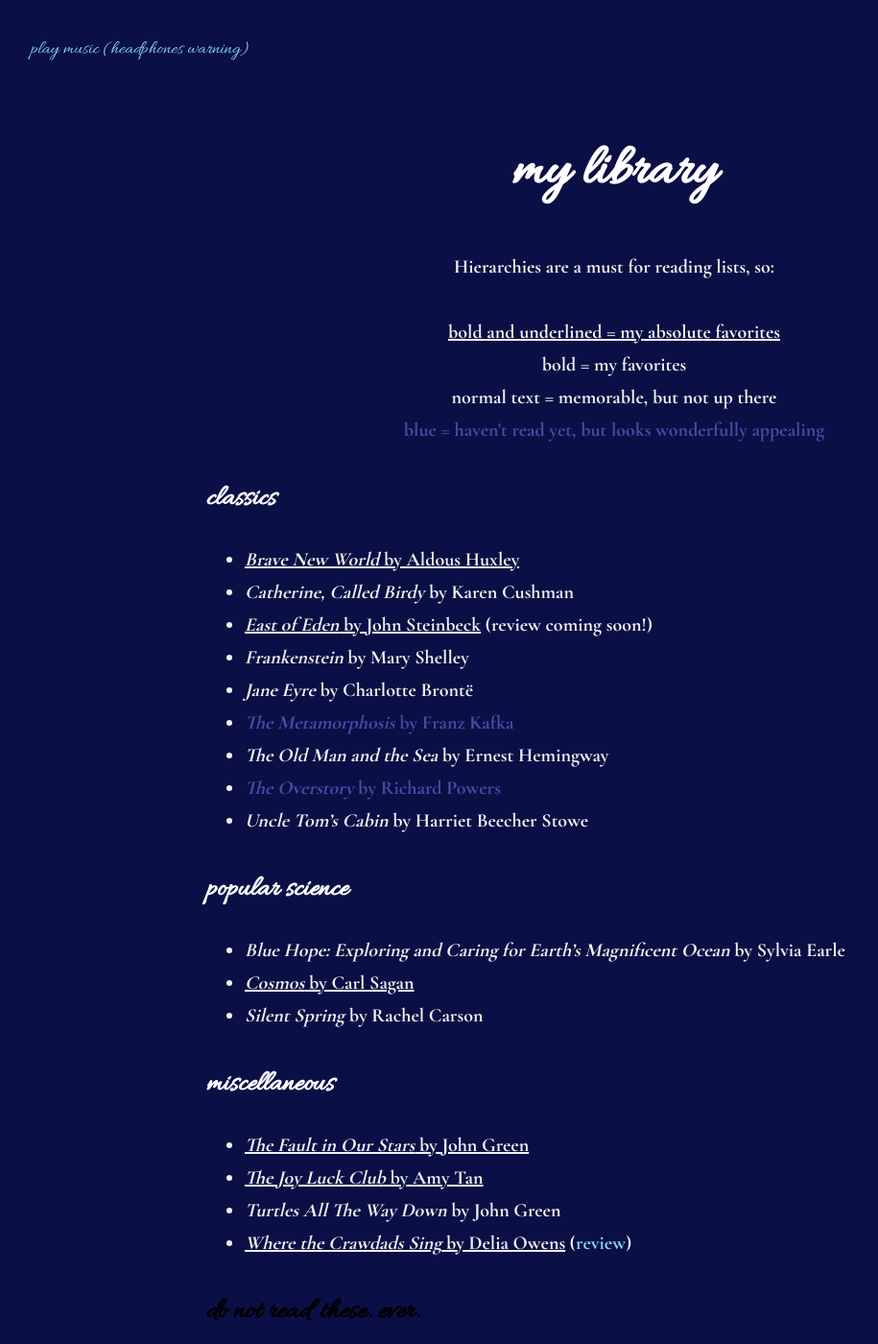
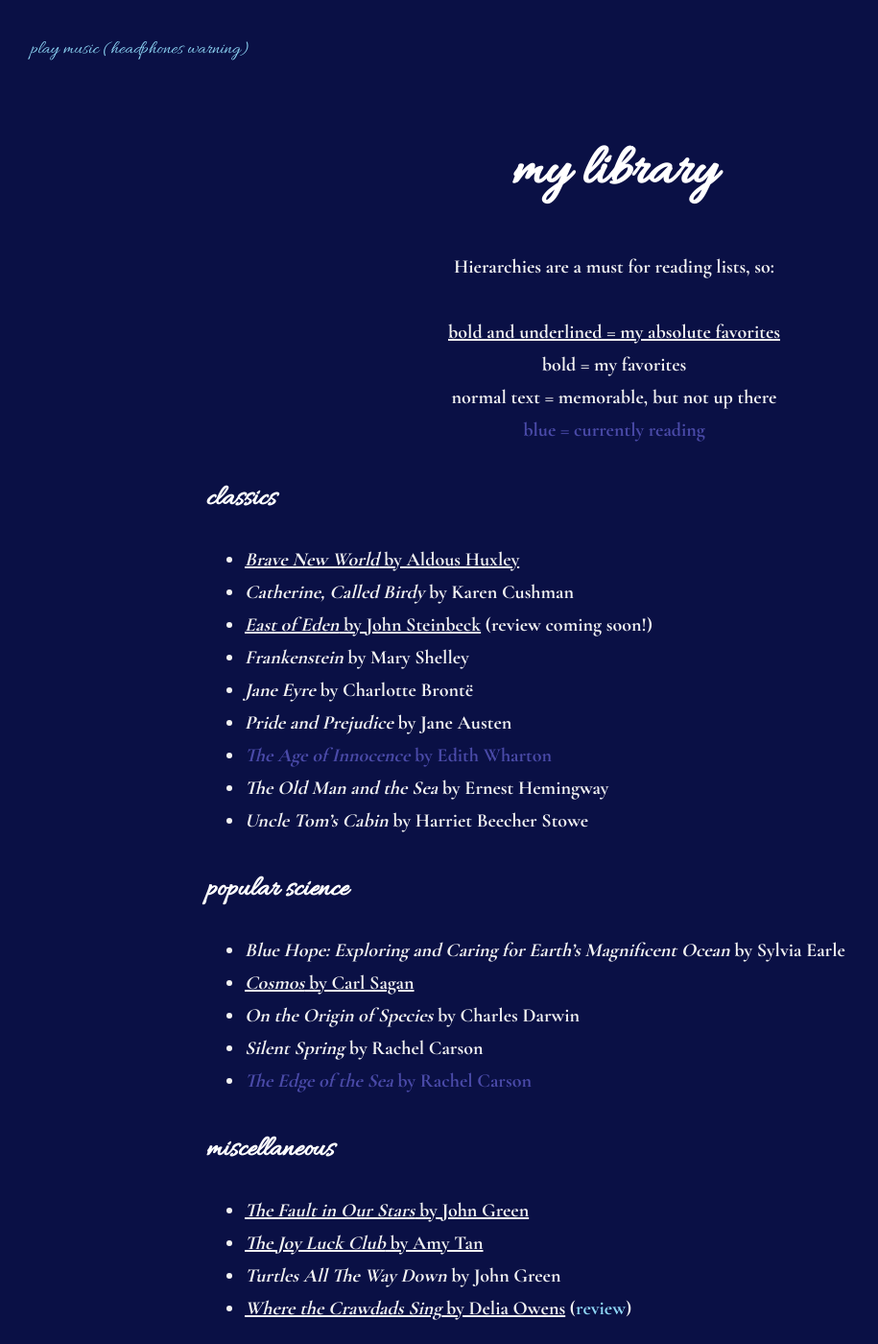
Before and after one commit to leucinemymind/leucinemymind.github.io, a Jekyll site: the page built from books.md, in a window 1280 px wide and 1400 px high. Shown: the whole window at 96% size, without its empty margins (0-915 px from the left). Built offline with Jekyll 4.4.1, drawn with Linux system fonts in a browser that asks for light colours; our own code applies the rules of GitHub Pages for plain Markdown files.

Commit message:
even more books

```diff
--- a/books.md
+++ b/books.md
@@ -14,7 +14,7 @@
 
 normal text = memorable, but not up there <br/>
 
-<span style="color:#4a4aa8">blue = haven't read yet, but looks wonderfully appealing</span> <br/>
+<span style="color:#4a4aa8">blue = currently reading</span> <br/>
 
 </div>
 
@@ -25,16 +25,18 @@
 - <span style="font-weight: bold; text-decoration: underline">*East of Eden* by John Steinbeck</span> (review coming soon!)
 - ***Frankenstein*** **by Mary Shelley**
 - <span style="font-weight: bold, text-decoration:underline">*Jane Eyre* by Charlotte Brontë</span>
-- <span style="color:#4a4aa8">*The Metamorphosis* by Franz Kafka</span>
+- *Pride and Prejudice* by Jane Austen
+- <span style="color:#4a4aa8">*The Age of Innocence* by Edith Wharton</span>
 - *The Old Man and the Sea* by Ernest Hemingway
-- <span style="color:#4a4aa8">*The Overstory* by Richard Powers</span>
 - *Uncle Tom's Cabin* by Harriet Beecher Stowe
 
 ### popular science
 
-- ***Blue Hope: Exploring and Caring for Earth's Magnificent Ocean*** **by Sylvia Earle**
+- *Blue Hope: Exploring and Caring for Earth's Magnificent Ocean* by Sylvia Earle
 - <span style="font-weight: bold; text-decoration: underline">*Cosmos* by Carl Sagan</span>
-- <span style="font-weight: bold">*Silent Spring* by Rachel Carson</span>
+- *On the Origin of Species* by Charles Darwin
+- ***Silent Spring*** **by Rachel Carson**
+- <span style="color:#4a4aa8">*The Edge of the Sea* by Rachel Carson</span>
 
 ### miscellaneous
 
```
